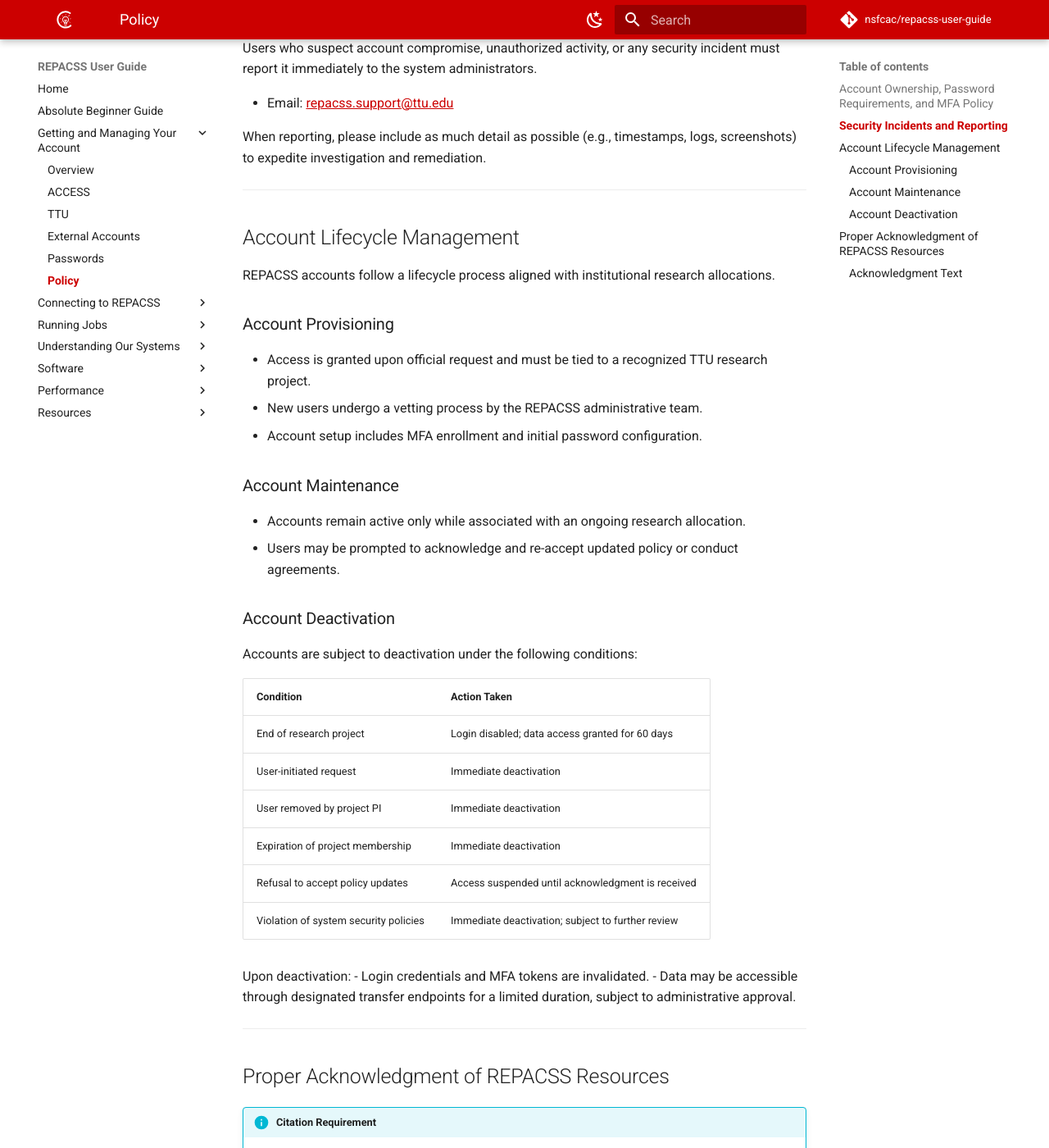
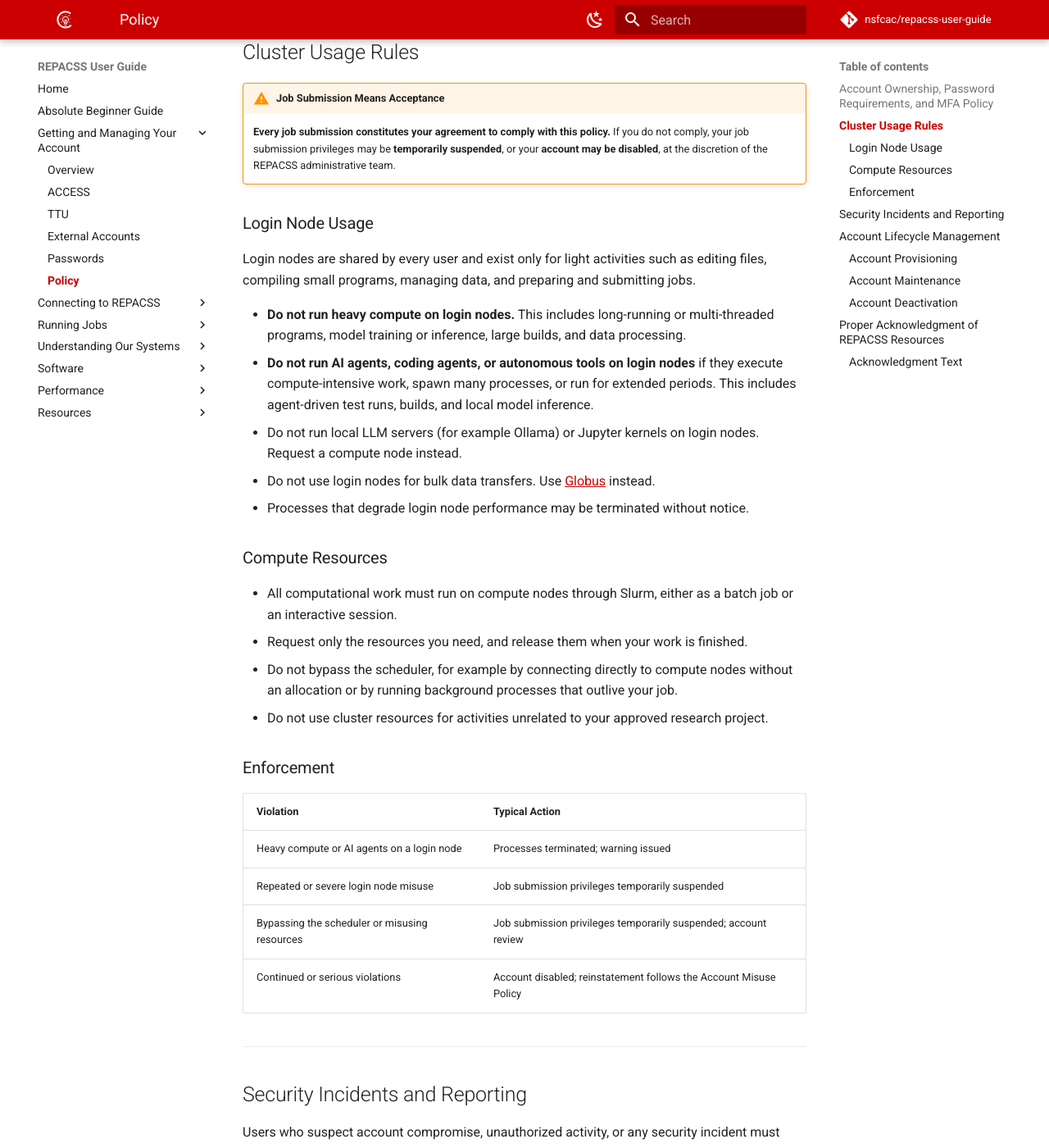
Before and after one commit to nsfcac/repacss-user-guide, an MkDocs documentation site: the page built from docs/account/policy.md, in a window 1280 px wide and 1400 px high, scrolled down 828 px. Shown: the whole window at 82% size. Built offline with MkDocs 1.6.1 and Material for MkDocs 9.7.7, drawn with Linux system fonts in a browser that asks for light colours; comment, search, counter and statistics services are not loaded; some of the changed text lies outside the part shown.

Commit message:
new(policy): Adding proper policy to inform users on how to use the REPACSS cluster. What added: - Information about account ownership, password requirements, and MFA policy - A general cluster usage rules like login node usage, compute resources, what is the results of violation - What needs to be done on security incidents and how it should be reported. - A section about how does the accounts gets managed and what is the policy around account deactivation - Ackowledgment of REPACSS section

```diff
--- a/docs/account/policy.md
+++ b/docs/account/policy.md
@@ -7,14 +7,47 @@
 
 ## Account Ownership, Password Requirements, and MFA Policy
 
-Each user is issued a unique username secured with both a password. The credentials are strictly confidential and must not be shared.
+Each user is issued a unique username secured with both a password and a required multi-factor authentication (MFA) by the Texas Tech University. The credentials are strictly confidential and must not be shared.
 
-- Passwords must be strong, rotated regularly, and follow the guidelines outlined on the [Passwords](passwords.md) page.
-- MFA credentials are tied to the individual user and must be securely stored.
+- Passwords must be strong, rotated regularly, and follow the guidelines outlined on the [Passwords tips and guidelines for secure passwords](https://askit.ttu.edu/sp?id=kb_article_view&sysparm_article=KB0027598) page.
+- MFA credentials are tied to the individual user and must be securely stored. More info can be found on [Multifactor Authentication (MFA)](https://askit.ttu.edu/sp?id=sc_cat_item&sys_id=77057d80874eb5509a3a539d3fbb35ed&table=sc_cat_item&searchTerm=MFA) by Texas Tech Central IT.
 - Shared account usage is strictly prohibited. REPACSS enforces a one-user-per-account policy without exception.
 
 !!! danger "Account Misuse Policy"
     If unauthorized access or account sharing is detected, all affected accounts will be disabled immediately. Reinstatement requires a written explanation and authorization from the Principal Investigator (PI) or project lead.
+
+---
+
+## Cluster Usage Rules
+
+!!! warning "Job Submission Means Acceptance"
+    **Every job submission constitutes your agreement to comply with this policy.** If you do not comply, your job submission privileges may be **temporarily suspended**, or your **account may be disabled**, at the discretion of the REPACSS administrative team.
+
+### Login Node Usage
+
+Login nodes are shared by every user and exist only for light activities such as editing files, compiling small programs, managing data, and preparing and submitting jobs.
+
+- **Do not run heavy compute on login nodes.** This includes long-running or multi-threaded programs, model training or inference, large builds, and data processing.
+- **Do not run AI agents, coding agents, or autonomous tools on login nodes** if they execute compute-intensive work, spawn many processes, or run for extended periods. This includes agent-driven test runs, builds, and local model inference.
+- Do not run local LLM servers (for example Ollama) or Jupyter kernels on login nodes. Request a compute node instead.
+- Do not use login nodes for bulk data transfers. Use [Globus](../understanding/repacss-system/file-system/file-transfer.md) instead.
+- Processes that degrade login node performance may be terminated without notice.
+
+### Compute Resources
+
+- All computational work must run on compute nodes through Slurm, either as a batch job or an interactive session.
+- Request only the resources you need, and release them when your work is finished.
+- Do not bypass the scheduler, for example by connecting directly to compute nodes without an allocation or by running background processes that outlive your job.
+- Do not use cluster resources for activities unrelated to your approved research project.
+
+### Enforcement
+
+| Violation                                          | Typical Action                                                       |
+|----------------------------------------------------|----------------------------------------------------------------------|
+| Heavy compute or AI agents on a login node         | Processes terminated; warning issued                                 |
+| Repeated or severe login node misuse               | Job submission privileges temporarily suspended                      |
+| Bypassing the scheduler or misusing resources      | Job submission privileges temporarily suspended; account review      |
+| Continued or serious violations                    | Account disabled; reinstatement follows the Account Misuse Policy    |
 
 ---
 
@@ -49,14 +83,17 @@
 
 | Condition                             | Action Taken                                           |
 |---------------------------------------|--------------------------------------------------------|
+| End of affiliations with Texas Tech   | Eraider account disabled by IT; for more info please see [eRaider account disabled](https://askit.ttu.edu/sp?id=kb_article_view&sysparm_article=KB0030934)|
 | End of research project               | Login disabled; data access granted for 60 days        |
 | User-initiated request                | Immediate deactivation                                 |
 | User removed by project PI            | Immediate deactivation                                 |
 | Expiration of project membership      | Immediate deactivation                                 |
 | Refusal to accept policy updates      | Access suspended until acknowledgment is received      |
 | Violation of system security policies | Immediate deactivation; subject to further review      |
+| Violation of cluster usage rules      | Job submission suspended or account disabled           |
 
 Upon deactivation:
+
 - Login credentials and MFA tokens are invalidated.
 - Data may be accessible through designated transfer endpoints for a limited duration, subject to administrative approval.
 
```
Also changed, not shown: other parts of docs/account/policy.md (+1 -0 lines).
